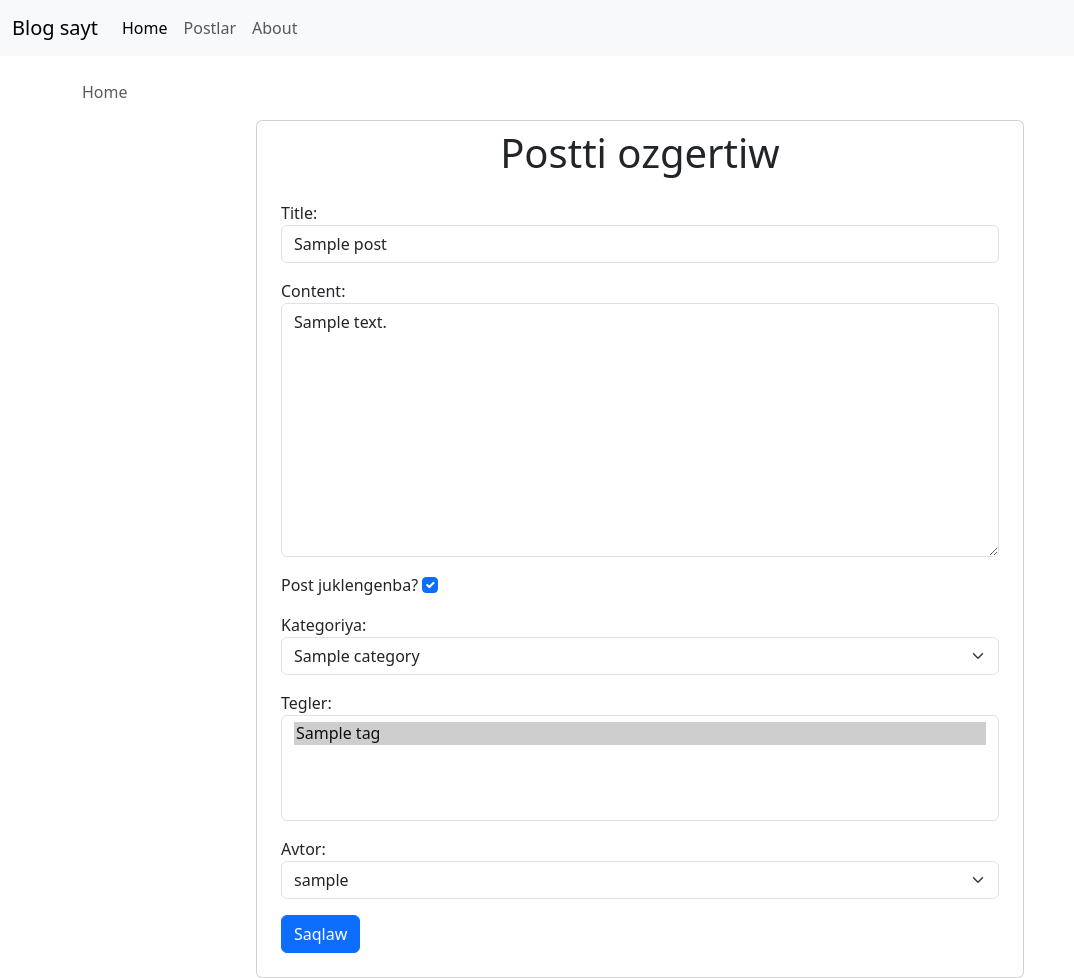
After one commit to Musabek03/Python_first_projects, a Django app: page /posts/1/edit/ in a window 1280 px wide. The commit adds this page. Shown: the whole page, without its empty margins (0-1074 px from the left). Run offline with Django 5.2, Linux system fonts and the light colour scheme; tables that the repository leaves empty hold one stand-in row (values such as "Sample post").

Commit message:
CBV view

```diff
--- a/config/settings.py
+++ b/config/settings.py
@@ -112,7 +112,7 @@ AUTH_PASSWORD_VALIDATORS = [
 
 LANGUAGE_CODE = 'en-us'
 
-TIME_ZONE = 'UTC'
+TIME_ZONE = 'Asia/Tashkent'
 
 USE_I18N = True
 
--- a/core/admin.py
+++ b/core/admin.py
@@ -29,6 +29,11 @@ class CommentAdmin(admin.ModelAdmin):
     search_fields = ('text','post',)
     list_filter = ('post',)
 
+# @admin.register(Author)
+# class AuthorAdmin(admin.ModelAdmin):
+#     list_display = ('name',)
+
+
 
 
 
--- a/core/forms.py
+++ b/core/forms.py
@@ -18,7 +18,7 @@ class PostForm(forms.ModelForm):
             "title": forms.TextInput(attrs={'class': 'form-control'}),
             "content": forms.Textarea(attrs={'class': 'form-control'}),
             "is_published": forms.CheckboxInput(attrs={'class': 'form-check-input'}),
-            "author": forms.Select(attrs={'class': 'form-select'}),
+            "user": forms.Select(attrs={'class': 'form-select'}),
             "tags": forms.SelectMultiple(attrs={'class': 'form-select'}),
             "category": forms.Select(attrs={'class': 'form-select'}),
 
--- a/core/urls.py
+++ b/core/urls.py
@@ -1,10 +1,12 @@
 from django.urls import path
-from .views import home_view, posts_view, post_detail_view, create_post_view
+from .views import HomePageView, PostCreateView , AboutPageView,PostListView, PostDetailView,PostUpdateView
 
 
 urlpatterns = [
-    path('', home_view, name='home'),
-    path('posts/', posts_view, name='posts'),
-    path('posts/<int:id>/', post_detail_view, name='post_detail'),
-    path('posts/create/', create_post_view , name='create_post')
+    path('', HomePageView.as_view(), name='home'),
+    path('posts/', PostListView.as_view(), name='posts'),
+    path('posts/<int:pk>/', PostDetailView.as_view(), name='post_detail'),
+    path('posts/create/', PostCreateView.as_view() , name='create_post'),
+    path('about/',  AboutPageView.as_view(), name='about'),
+    path('posts/<int:pk>/edit/', PostUpdateView.as_view(), name='post_edit'),
 ]
--- a/core/views.py
+++ b/core/views.py
@@ -1,45 +1,111 @@
 from django.shortcuts import render, redirect
+from django.urls import reverse_lazy
 from .models import Post
 from .forms import PostForm
-
-
-# Create your views here.
-
-def home_view(request):
-    return render(request, 'home.html')
-
-
-def posts_view(request):
-    search_text = request.GET.get('search')
-    context = {
-        'posts': Post.objects.all()
-    }
-    return render(request,'posts.html',context)
+from django.views.generic import TemplateView,ListView,DetailView,CreateView,UpdateView,DeleteView
 
 
 
-def post_detail_view(request, id):
 
-    context = {
-        'post': Post.objects.get(id=id)
-    }
+class HomePageView(TemplateView):
+    template_name = 'home.html'
 
-    return render(request,'post_detail.html', context)
 
-def create_post_view(request):
-    if request.method == 'POST':
-        form = PostForm(request.POST)
-        if form.is_valid():
-            form.save()
-            return redirect('posts')
-    else:
-        form = PostForm()
+class PostListView(ListView):
+    model = Post
+    template_name = 'posts.html'
+    context_object_name = 'posts'
+
+    def get_queryset(self):
+        return Post.objects.filter(is_published=True)
 
 
 
-    context = {
-        'form': form
 
-    }
 
-    return render(request, 'create_post.html', context)
+class PostDetailView(DetailView):
+    model = Post
+    template_name = 'post_detail.html'
+    context_object_name = 'post'
+
+    def post(self, request, *args, **kwargs):
+        post = self.get_object()
+        post.delete()
+        return redirect('posts')
+
+
+class PostCreateView(CreateView):
+    model = Post
+    form_class = PostForm
+    template_name = 'create_post.html'
+    success_url = reverse_lazy('posts')
+
+
+class AboutPageView(TemplateView):
+    template_name = 'about.html'
+
+
+class PostUpdateView(UpdateView):
+    model = Post
+    form_class = PostForm
+    template_name = 'post_edit.html'
+    success_url = reverse_lazy('posts')
+
+
+
+# class PostDeleteView(DeleteView):
+#     model = Post
+#     template_name = 'post_delete.html'
+#     success_url = reverse_lazy('posts')
+
+
+
+
+
+
+
+
+
+
+
+#     def posts_view(request):
+#     search_text = request.GET.get('search')
+#     context = {
+#         'posts': Post.objects.all()
+#     }
+#     return render(request,'posts.html',context)
+
+
+
+
+# def post_detail_view(request, id):
+
+#     context = {
+#         'post': Post.objects.get(id=id)
+#     }
+
+#     return render(request,'post_detail.html', context)
+
+
+# def home_view(request):
+#     return render(request, 'home.html')
+
+
+
+
+# def create_post_view(request):
+#     if request.method == 'POST':
+#         form = PostForm(request.POST)
+#         if form.is_valid():
+#             form.save()
+#             return redirect('posts')
+#     else:
+#         form = PostForm()
+
+
+#     context = {
+#         'form': form
+
+#     }
+
+#     return render(request, 'create_post.html', context)
--- /dev/null
+++ b/templates/post_edit.html
@@ -0,0 +1,22 @@
+{% extends "base.html" %}
+
+{% block title %}Postti ozgertiw{% endblock %}
+
+{% block content %}
+<nav aria-label="breadcrumb">
+    <ol class="breadcrumb">
+        <li class="breadcrumb-item active" aria-current="page">Home</li>
+    </ol>
+</nav>
+
+<div class="card p-2 mx-auto" style="width: 48rem;">
+    <h1 class="text-center card-title">Postti ozgertiw</h1>
+    <div class="card-body">
+        <form method="post">
+            {% csrf_token %}
+            {{ form.as_p }}
+            <button type="submit" class="btn btn-primary">Saqlaw</button>
+        </form>
+    </div>
+</div>
+{% endblock %}
--- a/templates/posts.html
+++ b/templates/posts.html
@@ -9,10 +9,12 @@
     <li class="breadcrumb-item active" aria-current="page">Postlar</li>
   </ol>
 </nav>
+
 <div class="d-flex justify-content-between align-items-center">
   <h1>Postlar dizimi</h1>
   <a href="/posts/create/" class="btn btn-success">+ Jana post</a>
 </div>
+
 
 <div class="row g-4 mt-3">
     {% for post in posts %}
@@ -21,7 +23,7 @@
             <div class="card-body">
                 <h5 class="card-title">{{post.title}}</h5>
                 <p class="card-text">{{post.content|truncatewords:5}}</p>
-                <a href="/posts/{{post.id}}/" class="btn btn-primary">Tolıq oqıw</a>
+                <a href="/posts/{{post.id}}/" class="btn btn-primary">Toliq oqiw</a>
             </div>
         </div>
     </div>
```
Also changed, not shown: core/models.py (+5 -7 lines), templates/about.html (added, +15 -0 lines), templates/post_detail.html (+37 -9 lines), core/migrations/0001_initial.py, core/migrations/0002_post_view_count_alter_comment_post_and_more.py (deleted).
